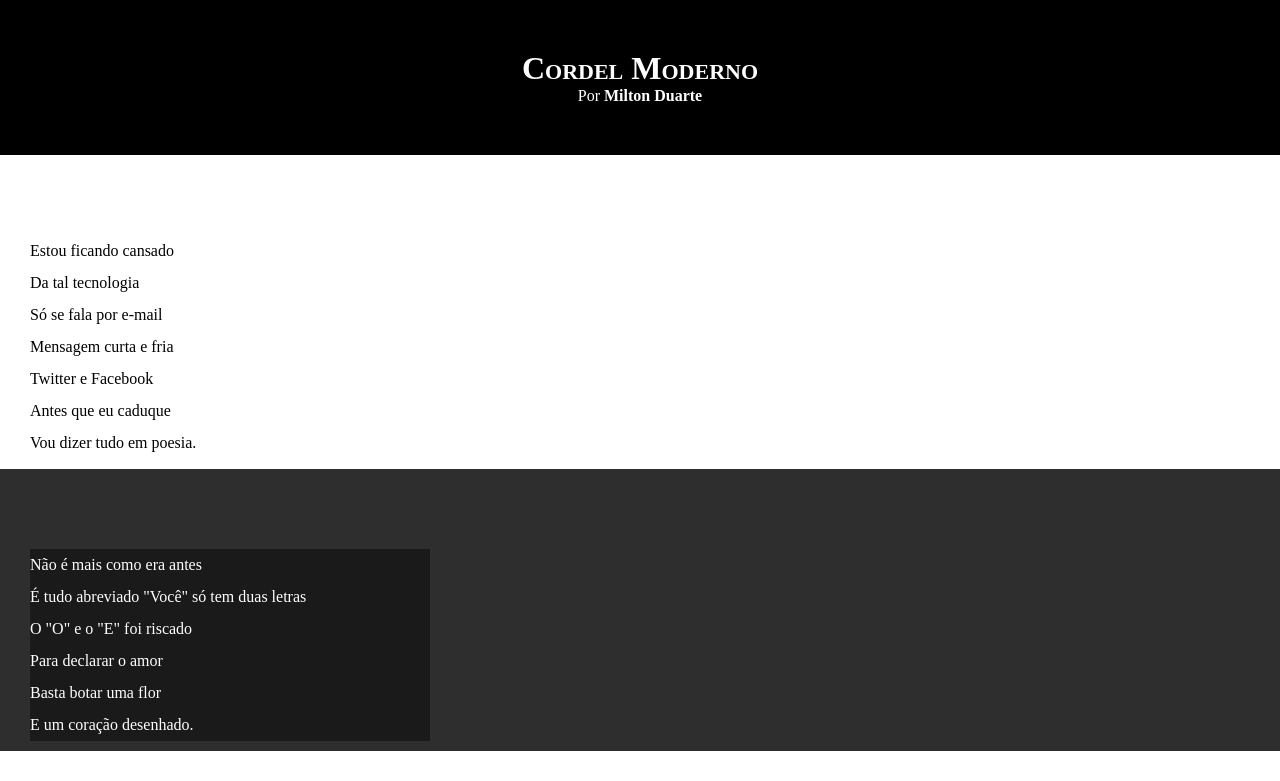
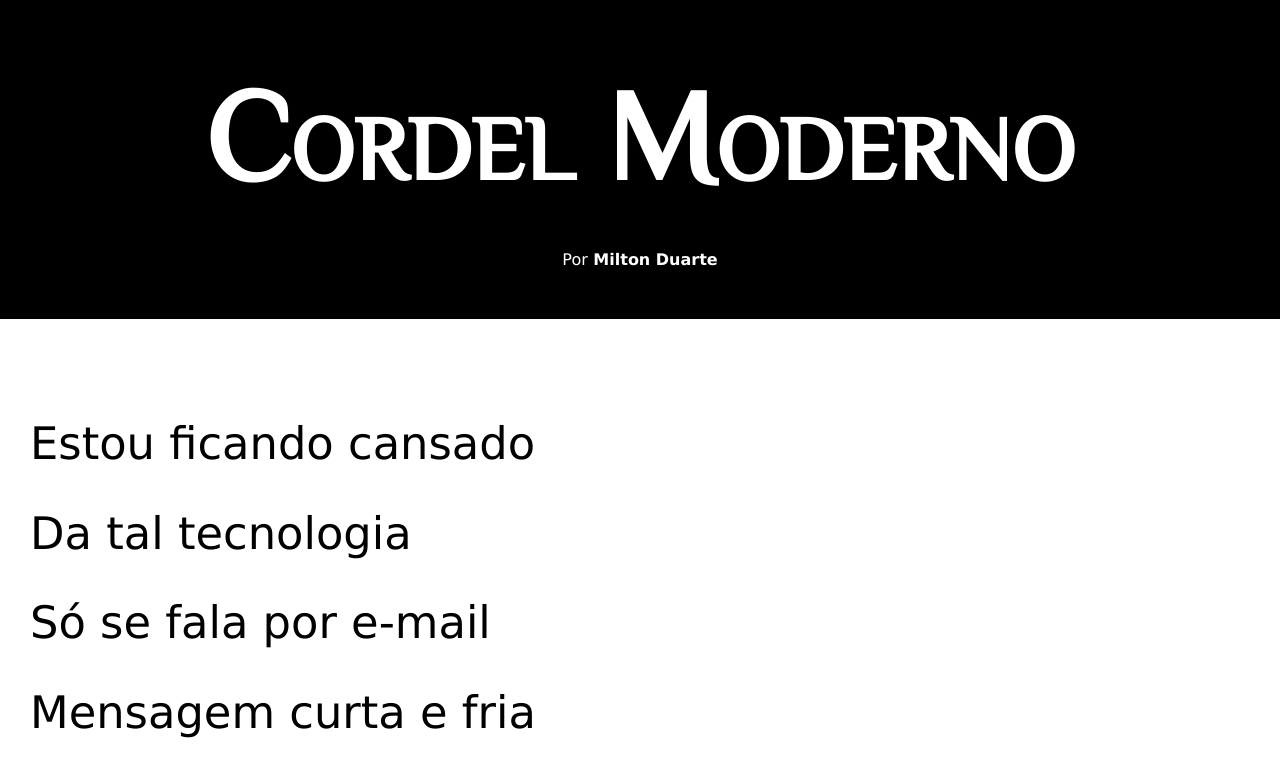
Before and after one commit to Alexbassiot/html-css, a plain HTML site: page Desafio 012/index.html in a window 1280 px wide. Shown: the top 781 px of the page. Drawn offline with Linux system fonts and the light colour scheme.

Commit message:
atualizaçao dos estilos

```diff
--- a/Desafio 012/estilo/style.css
+++ b/Desafio 012/estilo/style.css
@@ -1,14 +1,33 @@
 @charset "utf-8";
+
+@import url('https://fonts.googleapis.com/css2?family=El+Messiri&display=swap');
+
+@import url('https://fonts.googleapis.com/css2?family=El+Messiri&family=Passion+One&display=swap');
+
+:root {
+
+    --font1:Verdana, Geneva, Tahoma, sans-serif;
+    --font2:'El Messiri', sans-serif;
+    --font3:'Passion One',cursive;
+}
+
+
+
+
+
 
 * {
     margin: 0px;
     padding: opx;
+    font-size: 1em;
+
 }
 
 html,
 body {
     min-height: 100vh;
     background-color: darkgrey;
+    font-family: var(--font1);
 
 }
 
@@ -24,41 +43,52 @@ header>h1 {
     */
     font-variant: small-caps;
     /* tranforma o texto em maiuscolu ,mantendo as primeiras letras grandes*/
-
+    font-family: var(--font2);
+    font-size: 10vw;
 }
 
 header>P {
     padding-bottom: 50px;
 }
 
-header a, footer a {
+header a,
+footer a {
     color: white;
     text-decoration: none;
     font-weight: bolder;
 }
 
-header a:hover,footer a:hover {
+header a:hover,
+footer a:hover {
     text-decoration: underline;
 }
+
 section {
     padding-top: 10vh;
     padding-bottom: 10px;
     line-height: 2em;
     padding-left: 30px;
+    font-size: 3.5vw;
 }
+
 section.normal {
     background-color: white;
     color: black;
 }
+
 section.imagen {
     background-color: rgb(47, 46, 46);
     color: white;
 
 }
-section.imagen > p {
+
+section.imagen>p {
     background-color: rgba(0, 0, 0, 0.443);
-    width: 400px;
+    padding: 5px;
+    display: inline-block;
+
 }
+
 footer {
     background-color: black;
     color: white;
--- a/Desafio 012/index.html
+++ b/Desafio 012/index.html
@@ -9,6 +9,7 @@
 
 
 </head>
+<body>
     <header>
         <h1>Cordel Moderno</h1>
         <p>Por<a href="https://www.recantodasletras.com.br/poesias/3186743" target="_blank"> Milton Duarte </a></p>
```
